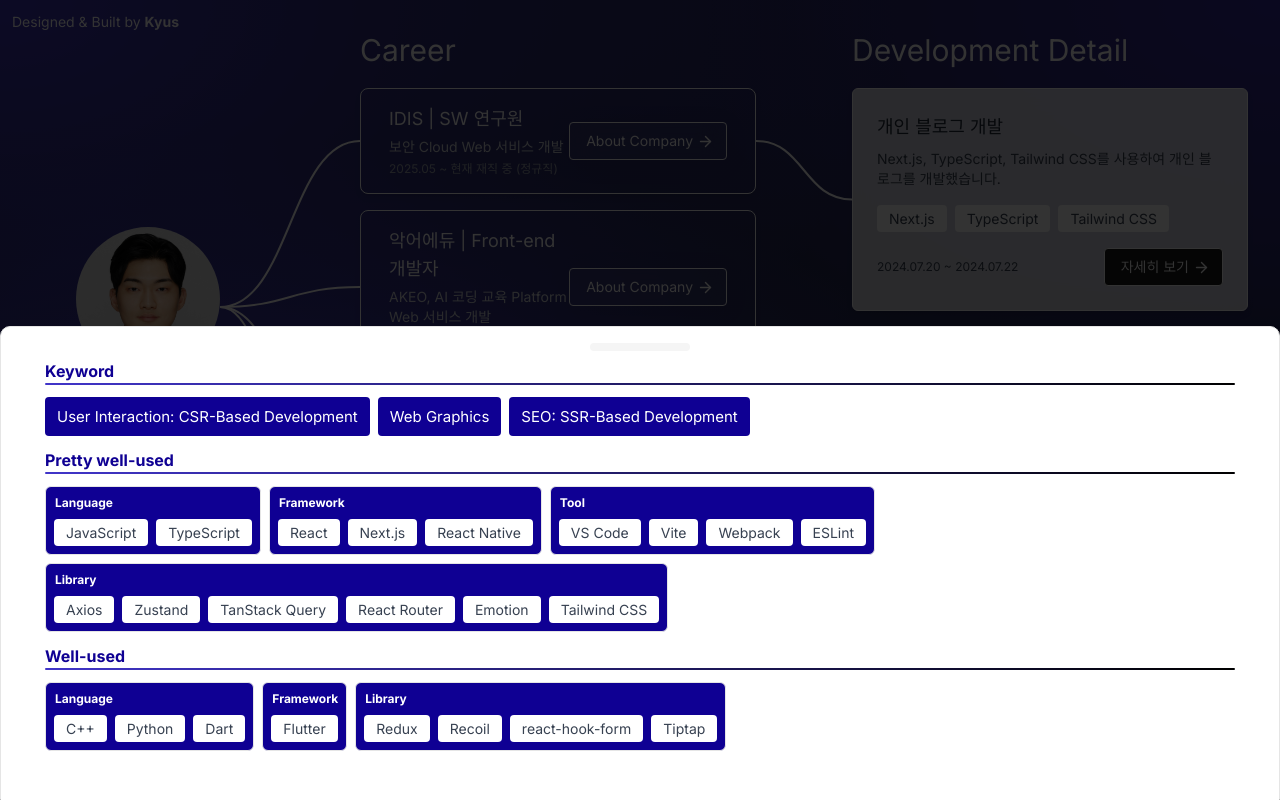
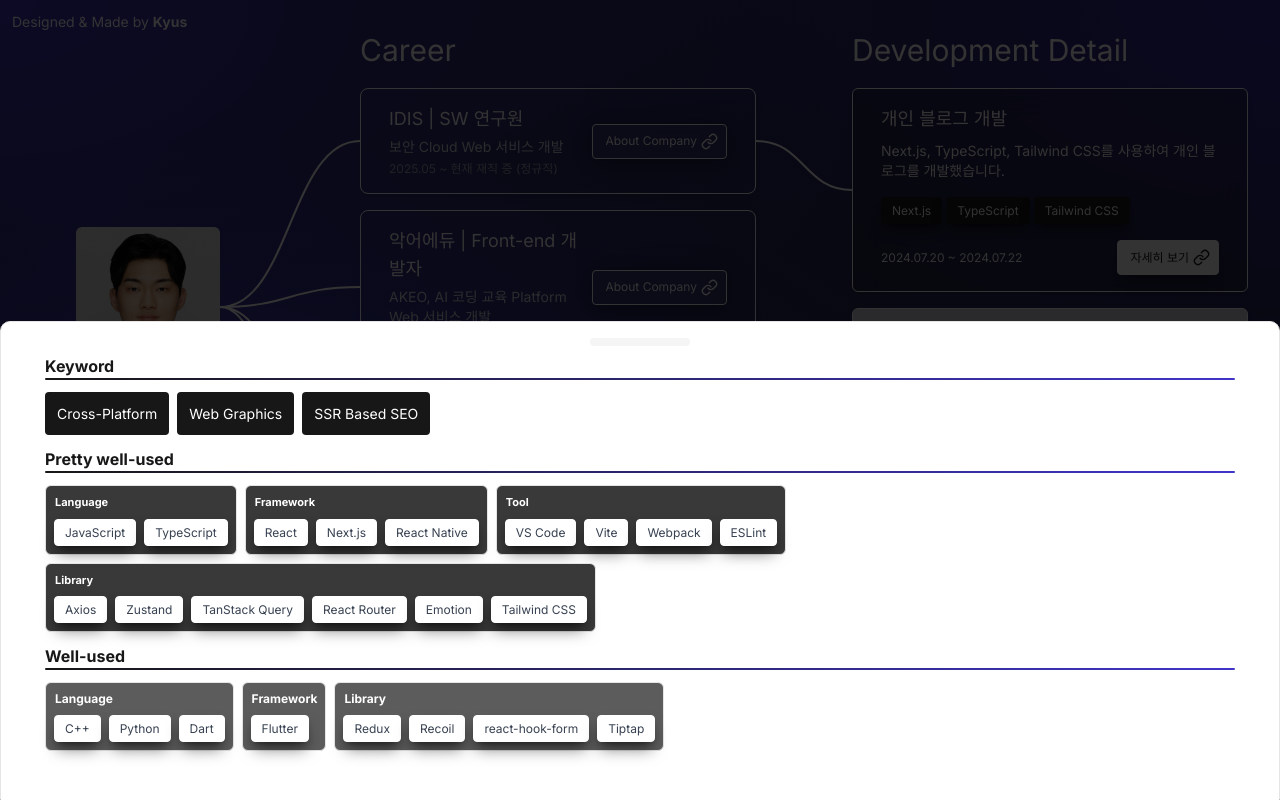
Before and after one commit to selfishAltruism/Masterpiece_of_The_Portfolio, a Next.js app: page / in a window 1280 px wide. Both pictures are taken after a click on the button "Tech Stack". Built offline with nearby package versions, Linux system fonts and the light colour scheme.

Commit message:
(*) UI 일관성 업데이트 #3.

```diff
--- a/src/entities/TechStackDrawer.tsx
+++ b/src/entities/TechStackDrawer.tsx
@@ -5,93 +5,93 @@ import {
 } from "@/shared/shadcn/components/ui/drawer";
 import Divider from "@/shared/ui/Divider";
 
-import { StackSpan } from "@/shared/ui/StackSpan";
+import { SolidStackSpan } from "@/shared/ui/StackSpan";
 import { techStacks } from "@/shared/data/techstacks";
 
 export const TechStackDrawer = () => {
   return (
     <DrawerContent>
       <div className="flex max-h-[70vh] w-full flex-col gap-2 overflow-y-auto px-4 pb-7 pt-2">
-        <strong className="-mb-2 text-sub">Keyword</strong>
+        <strong className="-mb-2 text-primary">Keyword</strong>
         <Divider />
         <div className="flex flex-wrap items-start gap-2 text-xs text-white">
           {techStacks["Keyword"].map((item) => (
             <span
               key={item}
-              className="whitespace-nowrap rounded-sm bg-sub px-3 pb-[11px] pt-[12px] text-[15px] text-white"
+              className="whitespace-nowrap rounded-sm bg-primary px-3 pb-[11px] pt-[12px] text-sm text-white"
             >
               {item}
             </span>
           ))}
         </div>
 
-        <strong className="-mb-2 mt-1 text-sub">Pretty well-used</strong>
+        <strong className="-mb-2 mt-1 text-primary">Pretty well-used</strong>
         <Divider />
-        <div className="flex flex-wrap items-start gap-2 text-xs text-white">
-          <div className="flex flex-col gap-2 rounded-md border bg-sub p-2">
+        <div className="flex flex-wrap items-start gap-2 text-[11px] text-white">
+          <div className="flex flex-col gap-2 rounded-md border bg-primary/85 p-2">
             <strong className="ml-[1px]">Language</strong>
             <div className="flex flex-wrap gap-2">
               {techStacks["Pretty well-used / Language"].map((name, idx) => (
-                <StackSpan tag={name} idx={idx} />
+                <SolidStackSpan tag={name} idx={idx} />
               ))}
             </div>
           </div>
 
-          <div className="flex flex-col gap-2 rounded-md border bg-sub p-2">
+          <div className="flex flex-col gap-2 rounded-md border bg-primary/85 p-2">
             <strong className="ml-[1px]">Framework</strong>
             <div className="flex flex-wrap gap-2">
               {techStacks["Pretty well-used / Framework"].map((name, idx) => (
-                <StackSpan tag={name} idx={idx} />
+                <SolidStackSpan tag={name} idx={idx} />
               ))}
             </div>
           </div>
 
-          <div className="flex flex-col gap-2 rounded-md border bg-sub p-2">
+          <div className="flex flex-col gap-2 rounded-md border bg-primary/85 p-2">
             <strong className="ml-[1px]">Tool</strong>
             <div className="flex flex-wrap gap-2">
               {techStacks["Pretty well-used / Tool"].map((name, idx) => (
-                <StackSpan tag={name} idx={idx} />
+                <SolidStackSpan tag={name} idx={idx} />
               ))}
             </div>
           </div>
 
-          <div className="flex flex-col gap-2 rounded-md border bg-sub p-2">
+          <div className="flex flex-col gap-2 rounded-md border bg-primary/85 p-2">
             <strong className="ml-[1px]">Library</strong>
             <div className="flex flex-wrap gap-2">
               {techStacks["Pretty well-used / Library"].map((name, idx) => (
-                <StackSpan tag={name} idx={idx} />
+                <SolidStackSpan tag={name} idx={idx} />
               ))}
             </div>
           </div>
         </div>
 
-        <strong className="-mb-2 mt-1 text-sub">Well-used</strong>
+        <strong className="-mb-2 mt-1 text-primary">Well-used</strong>
         <Divider />
 
         <div className="flex flex-wrap items-start gap-2 text-xs text-white">
-          <div className="flex flex-col gap-2 rounded-md border bg-sub p-2">
+          <div className="flex flex-col gap-2 rounded-md border bg-primary/70 p-2">
             <strong className="ml-[1px]">Language</strong>
             <div className="flex flex-wrap gap-2">
               {techStacks["Well-used / Language"].map((name, idx) => (
-                <StackSpan tag={name} idx={idx} />
+                <SolidStackSpan tag={name} idx={idx} />
               ))}
             </div>
           </div>
 
-          <div className="flex flex-col gap-2 rounded-md border bg-sub p-2">
+          <div className="flex flex-col gap-2 rounded-md border bg-primary/70 p-2">
             <strong className="ml-[1px]">Framework</strong>
             <div className="flex flex-wrap gap-2">
               {techStacks["Well-used / Framework"].map((name, idx) => (
-                <StackSpan tag={name} idx={idx} />
+                <SolidStackSpan tag={name} idx={idx} />
               ))}
             </div>
           </div>
 
-          <div className="flex flex-col gap-2 rounded-md border bg-sub p-2">
+          <div className="flex flex-col gap-2 rounded-md border bg-primary/70 p-2">
             <strong className="ml-[1px]">Library</strong>
             <div className="flex flex-wrap gap-2">
               {techStacks["Well-used / Library"].map((name, idx) => (
-                <StackSpan tag={name} idx={idx} />
+                <SolidStackSpan tag={name} idx={idx} />
               ))}
             </div>
           </div>
--- a/src/shared/data/techstacks.ts
+++ b/src/shared/data/techstacks.ts
@@ -1,9 +1,5 @@
 export const techStacks = {
-  Keyword: [
-    "User Interaction: CSR-Based Development",
-    "Web Graphics",
-    "SEO: SSR-Based Development",
-  ],
+  Keyword: ["Cross-Platform", "Web Graphics", "SSR Based SEO"],
 
   "Pretty well-used / Language": ["JavaScript", "TypeScript"],
   "Pretty well-used / Framework": ["React", "Next.js", "React Native"],
--- a/src/shared/ui/Divider.tsx
+++ b/src/shared/ui/Divider.tsx
@@ -1,6 +1,6 @@
 const Divider = () => {
   return (
-    <div className="mb-1 min-h-[2px] w-full rounded-full bg-gradient-to-r from-[#4135c9] to-black" />
+    <div className="mb-1 min-h-[2px] w-full rounded-full bg-gradient-to-r from-primary to-[#4135c9]" />
   );
 };
 
--- a/src/shared/ui/OutlineButton.tsx
+++ b/src/shared/ui/OutlineButton.tsx
@@ -1,22 +1,31 @@
 import { ReactNode } from "react";
 
-import { ArrowRight } from "lucide-react";
+import { ArrowDown, Link } from "lucide-react";
+import { cn } from "../shadcn/lib/utils";
 
 interface OutlineButtonProps {
   children: ReactNode;
   onClick?: () => void;
   href?: string;
-  offArrow?: boolean;
+  offIcon?: boolean;
+  blackBorder?: boolean;
+  whiteBg?: boolean;
 }
 
 const OutlineButton = ({
   children,
   onClick,
   href,
-  offArrow,
+  offIcon,
+  blackBorder,
+  whiteBg,
 }: OutlineButtonProps) => {
-  const baseClass =
-    "whitespace-nowrap transform rounded-sm border border-white bg-primary px-4 py-2 text-sm text-light transition-all duration-300 hover:scale-105 flex items-center justify-between";
+  const baseClass = cn(
+    "whitespace-nowrap transform rounded-sm border border-white px-3 py-2 text-xs shadow-black/40 shadow-lg",
+    "transition-all duration-300 hover:scale-105 flex items-center justify-between",
+    blackBorder ? "border-black" : "border-white",
+    whiteBg ? "bg-white text-primary" : "bg-primary text-white",
+  );
 
   if (href)
     return (
@@ -27,12 +36,13 @@ const OutlineButton = ({
         rel="noopener noreferrer"
       >
         {children}
-        {!offArrow && <ArrowRight size={17} className="-mr-1 ml-1" />}
+        {!offIcon && <Link size={17} className="-mr-1 ml-1" />}
       </a>
     );
   return (
     <button className={baseClass} onClick={onClick}>
       {children}
+      <ArrowDown size={17} className="ml-1" />
     </button>
   );
 };
--- a/src/shared/ui/SolidButton.tsx
+++ b/src/shared/ui/SolidButton.tsx
@@ -1,5 +1,5 @@
 import { ReactNode } from "react";
-import { ArrowDown, ArrowRight } from "lucide-react";
+import { Link } from "lucide-react";
 
 import { cn } from "@/shared/shadcn/lib/utils";
 
@@ -7,14 +7,20 @@ interface SolidButtonProps {
   children: ReactNode;
   onClick?: () => void;
   href?: string;
+  offIcon?: boolean;
 }
 
-const SolidButton = ({ children, onClick, href }: SolidButtonProps) => {
+const SolidButton = ({
+  children,
+  onClick,
+  href,
+  offIcon,
+}: SolidButtonProps) => {
   const baseClass = cn(
-    "whitespace-nowrap inline-flex items-center justify-between rounded-sm px-4 py-2 text-sm",
-    "bg-white/5 border border-white backdrop-blur-md",
+    "whitespace-nowrap inline-flex items-center justify-between rounded-sm px-3 py-2 text-xs",
+    "bg-white/5 border border-white backdrop-blur-md shadow-lg shadow-black/50",
     "text-white",
-    "transition-all duration-300 hover:scale-[1.03] hover:bg-white/10 active:scale-100",
+    "transition-all duration-300 hover:scale-105 hover:bg-white/10 active:scale-100",
     "focus-visible:outline-none focus-visible:ring-2 focus-visible:ring-white/40",
     "shadow-[0_4px_24px_rgba(0,0,0,0.08)]",
   );
@@ -28,14 +34,13 @@ const SolidButton = ({ children, onClick, href }: SolidButtonProps) => {
         rel="noopener noreferrer"
       >
         {children}
-        <ArrowRight size={17} className="-mr-1 ml-1" />
+        {!offIcon && <Link size={17} className="-mr-1 ml-1" />}
       </a>
     );
 
   return (
     <button className={baseClass} onClick={onClick}>
       {children}
-      <ArrowDown size={17} className="-mr-1 ml-1" />
     </button>
   );
 };
--- a/src/shared/ui/StackSpan.tsx
+++ b/src/shared/ui/StackSpan.tsx
@@ -1,10 +1,40 @@
-export const StackSpan = ({ tag, idx }: { tag: string; idx: number }) => {
+import { cn } from "@/shared/shadcn/lib/utils";
+
+export const SolidStackSpan = ({
+  tag,
+  idx,
+  className,
+}: {
+  tag: string;
+  idx: number;
+  className?: string;
+}) => {
   return (
     <span
       key={idx}
-      className="whitespace-nowrap rounded-sm bg-white px-3 pb-[3px] pt-[4px] text-sm text-gray-700"
+      className={cn(
+        "whitespace-nowrap rounded-sm border border-white bg-white px-[10px] pb-[4px] pt-[5px] text-xs text-gray-700 shadow-lg shadow-black/50",
+        className,
+      )}
     >
       {tag}
     </span>
   );
 };
+
+export const OutlineStackSpan = ({
+  tag,
+  idx,
+}: {
+  tag: string;
+  idx: number;
+}) => {
+  return (
+    <span
+      key={idx}
+      className="shadowg whitespace-nowrap rounded-sm border border-primary bg-primary px-[10px] pb-[4px] pt-[5px] text-xs text-white shadow-lg shadow-black/50"
+    >
+      {tag}
+    </span>
+  );
+};
--- a/src/widgets/Career.tsx
+++ b/src/widgets/Career.tsx
@@ -48,7 +48,7 @@ const Career = React.forwardRef<HTMLDivElement>((props, ref) => {
               </p>
               <p className="text-xs text-gray-400">{activity.period}</p>
             </div>
-            <div className="flex flex-col items-end gap-2">
+            <div className="flex flex-col items-end gap-1">
               <OutlineButton href={activity.result}>Result</OutlineButton>
               <SolidButton href={activity.link}>About Team</SolidButton>
             </div>
--- a/src/widgets/Development.tsx
+++ b/src/widgets/Development.tsx
@@ -1,9 +1,10 @@
 import React from "react";
 
 import Title from "@/shared/ui/Title";
-import OutlineButton from "@/shared/ui/OutlineButton";
+import BlackOutlineButton from "@/shared/ui/OutlineButton";
 import { developmentLogs } from "@/shared/data/development";
-import { StackSpan } from "@/shared/ui/StackSpan";
+import { SolidStackSpan, OutlineStackSpan } from "@/shared/ui/StackSpan";
+import { cn } from "@/shared/shadcn/lib/utils";
 
 const Development = React.forwardRef<HTMLDivElement>((props, ref) => {
   return (
@@ -17,20 +18,35 @@ const Development = React.forwardRef<HTMLDivElement>((props, ref) => {
           <div
             id={`dev-${log.id}`}
             key={index}
-            className="flex flex-col justify-between rounded-md border border-white bg-white/80 p-6 shadow-md backdrop-blur-md"
+            className={cn(
+              "flex flex-col justify-between rounded-md border border-white p-4 px-7 shadow-md backdrop-blur-md",
+              log.linkedTo === "career"
+                ? "bg-primary/30 text-white"
+                : "bg-white/80 text-black",
+            )}
           >
             <div>
-              <h3 className="mb-2 text-lg text-gray-800">{log.title}</h3>
-              <p className="mb-4 text-sm text-gray-700">{log.description}</p>
-              <div className="mb-4 flex flex-wrap gap-2">
-                {log.tags.map((tag, i) => (
-                  <StackSpan idx={i} tag={tag} />
-                ))}
+              <h3 className="mb-2 text-lg">{log.title}</h3>
+              <p className="mb-4 text-sm">{log.description}</p>
+              <div className="mb-4 flex flex-wrap gap-1">
+                {log.tags.map((tag, i) =>
+                  log.linkedTo === "career" ? (
+                    <OutlineStackSpan idx={i} tag={tag} />
+                  ) : (
+                    <SolidStackSpan idx={i} tag={tag} />
+                  ),
+                )}
               </div>
             </div>
             <div className="flex items-center justify-between">
-              <p className="text-xs text-gray-700">{log.period}</p>
-              <OutlineButton href={log.link}>자세히 보기</OutlineButton>
+              <p className="text-xs">{log.period}</p>
+              <BlackOutlineButton
+                href={log.link}
+                blackBorder={log.linkedTo !== "career"}
+                whiteBg={log.linkedTo === "career"}
+              >
+                자세히 보기
+              </BlackOutlineButton>
             </div>
           </div>
         ))}
--- a/src/widgets/Profile.tsx
+++ b/src/widgets/Profile.tsx
@@ -1,7 +1,7 @@
 import React from "react";
 import Title from "../shared/ui/Title";
 import Subtitle from "../shared/ui/Subtitle";
-import OutlineButton from "../shared/ui/OutlineButton";
+import OutlineButton from "@/shared/ui/OutlineButton";
 import SolidButton from "../shared/ui/SolidButton";
 import { DrawerTrigger, Drawer } from "@/shared/shadcn/components/ui/drawer";
 import { TechStackDrawer } from "@/entities/TechStackDrawer";
@@ -18,9 +18,9 @@ const Profile = React.forwardRef<HTMLDivElement>((props, ref) => {
     <div className="flex h-full w-full flex-row items-center justify-center gap-7 bg-transparent p-8 pt-12 xl:flex-col xl:gap-0 xl:pt-8">
       <div ref={ref}>
         <img
-          src="/profile_img.jpg" // Placeholder image URL
+          src="/profile_img.jpg"
           alt="Profile"
-          className="mb-4 h-24 w-24 rounded-full object-cover xl:h-36 xl:w-36" // Tailwind classes for circular image
+          className="relative mb-4 h-24 w-24 rounded-md object-cover xl:h-36 xl:w-36" // Tailwind classes for circular image
         />
       </div>
       <div id="profile-source" className="flex flex-col xl:items-center">
@@ -36,26 +36,26 @@ const Profile = React.forwardRef<HTMLDivElement>((props, ref) => {
 
       <div className="flex flex-col items-center xl:mt-5">
         <div className="flex gap-1">
-          <OutlineButton href="https://github.com/selfishAltruism" offArrow>
+          <SolidButton href="https://github.com/selfishAltruism" offIcon>
             <Github size={20} />
-          </OutlineButton>
-          <OutlineButton href="https://github.com/selfishAltruism" offArrow>
-            <Linkedin size={19} />
-          </OutlineButton>
+          </SolidButton>
+          <SolidButton href="https://www.linkedin.com/in/kyus/" offIcon>
+            <Linkedin size={20} />
+          </SolidButton>
 
           <Drawer>
             <DrawerTrigger asChild>
-              <SolidButton>
+              <OutlineButton>
                 <Layers size={20} className="mr-2" />
                 Tech Stack
-              </SolidButton>
+              </OutlineButton>
             </DrawerTrigger>
             <TechStackDrawer />
           </Drawer>
         </div>
       </div>
       <p className="absolute left-3 top-3 text-sm text-white">
-        Designed & Built by <strong>Kyus</strong>
+        Designed & Made by <strong>Kyus</strong>
       </p>
     </div>
   );
```
Also changed, not shown: src/app/test/page.tsx (added).
